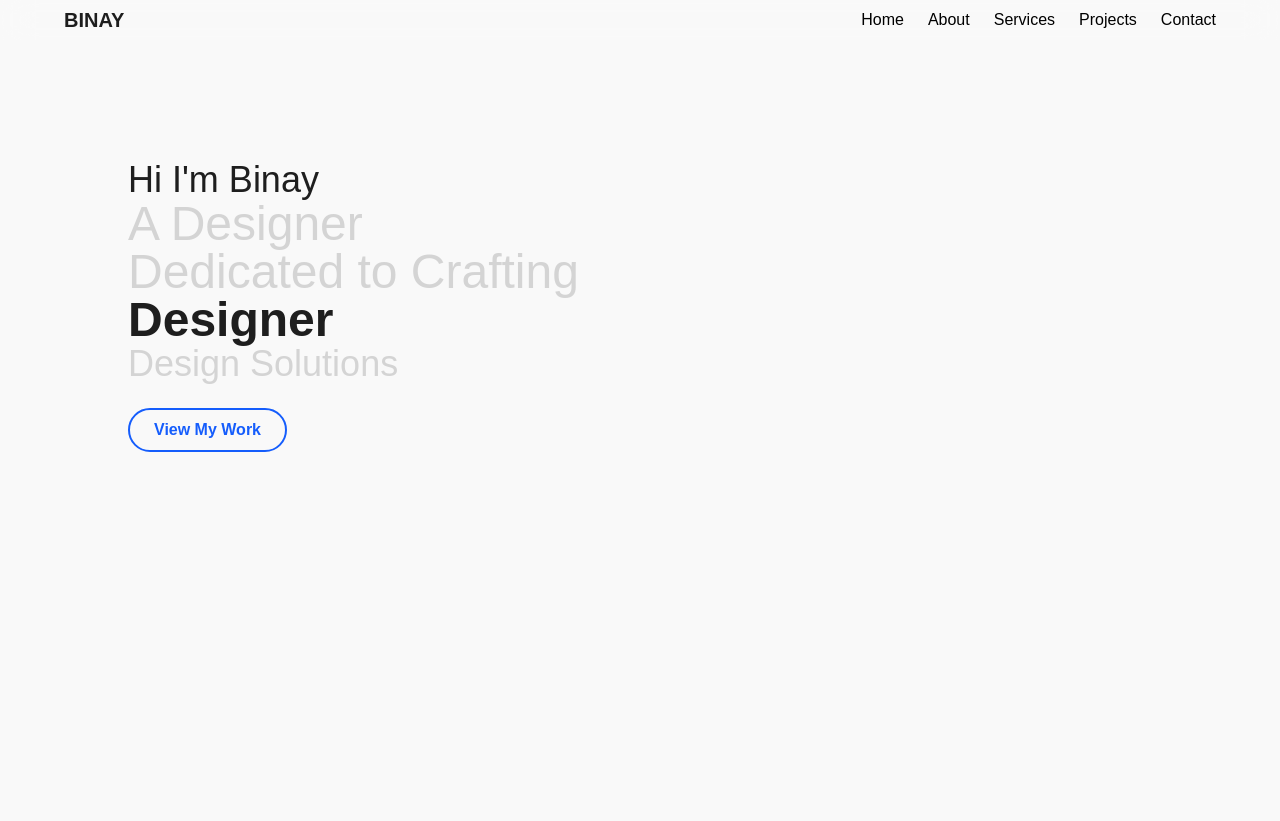
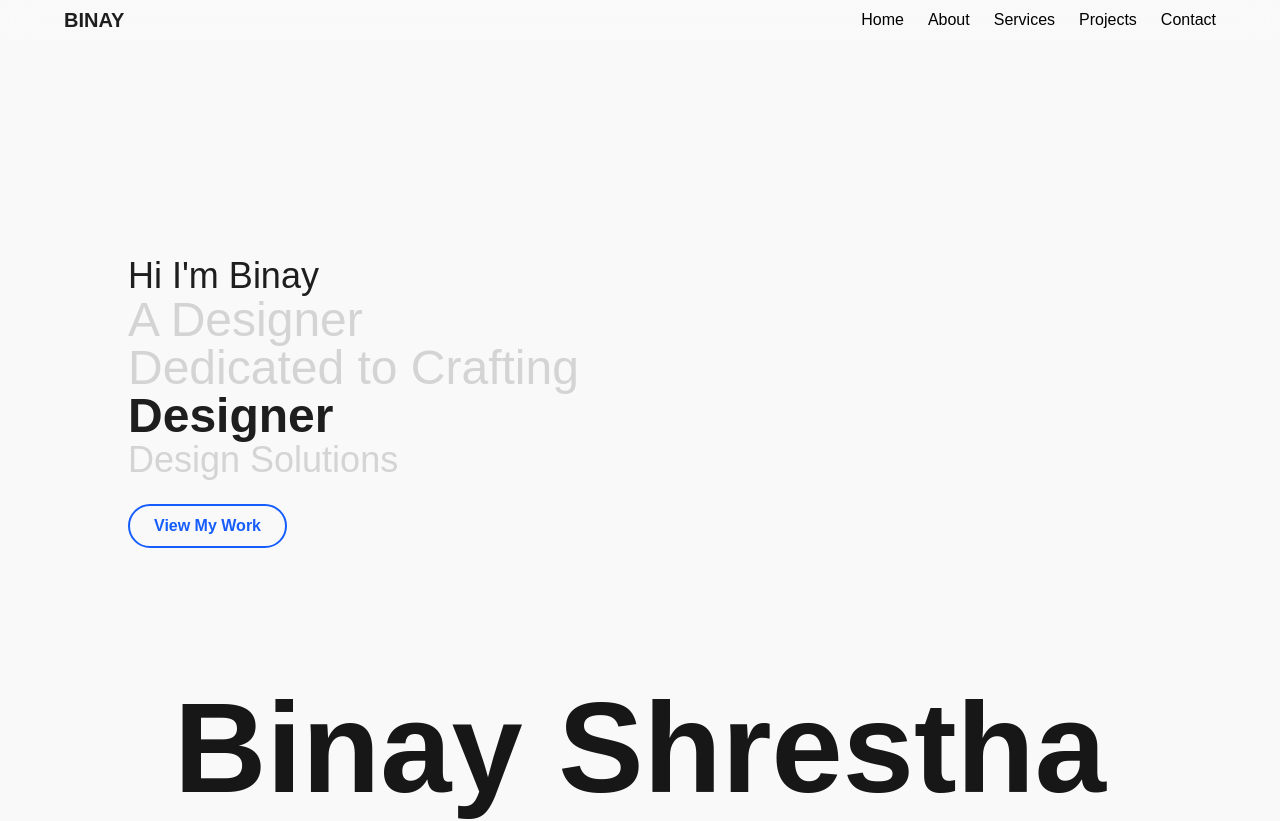
Before and after one commit to Hell086/Portfolio, a React (Vite) app: page / in a window 1280 px wide. Shown: the top 821 px of the page. Built offline with nearby package versions, Linux system fonts and the light colour scheme; a web font is replaced by a local one.

Commit message:
portfolio commited

```diff
--- a/src/sections/Hero.jsx
+++ b/src/sections/Hero.jsx
@@ -4,8 +4,10 @@ import { useMediaQuery } from "react-responsive";
 const Hero = () => {
   const isMobile = useMediaQuery({ maxWidth: 853 });
   return (
-    <section className="flex items-start justify-center md:items-start md:justify-start c-space min-h-screen"
-    id="home">
+    <section
+      className="flex items-start justify-center md:items-start md:justify-start c-space pt-24 pb-10"
+      id="home"
+    >
       <HeroText />
     </section>
   );
```
